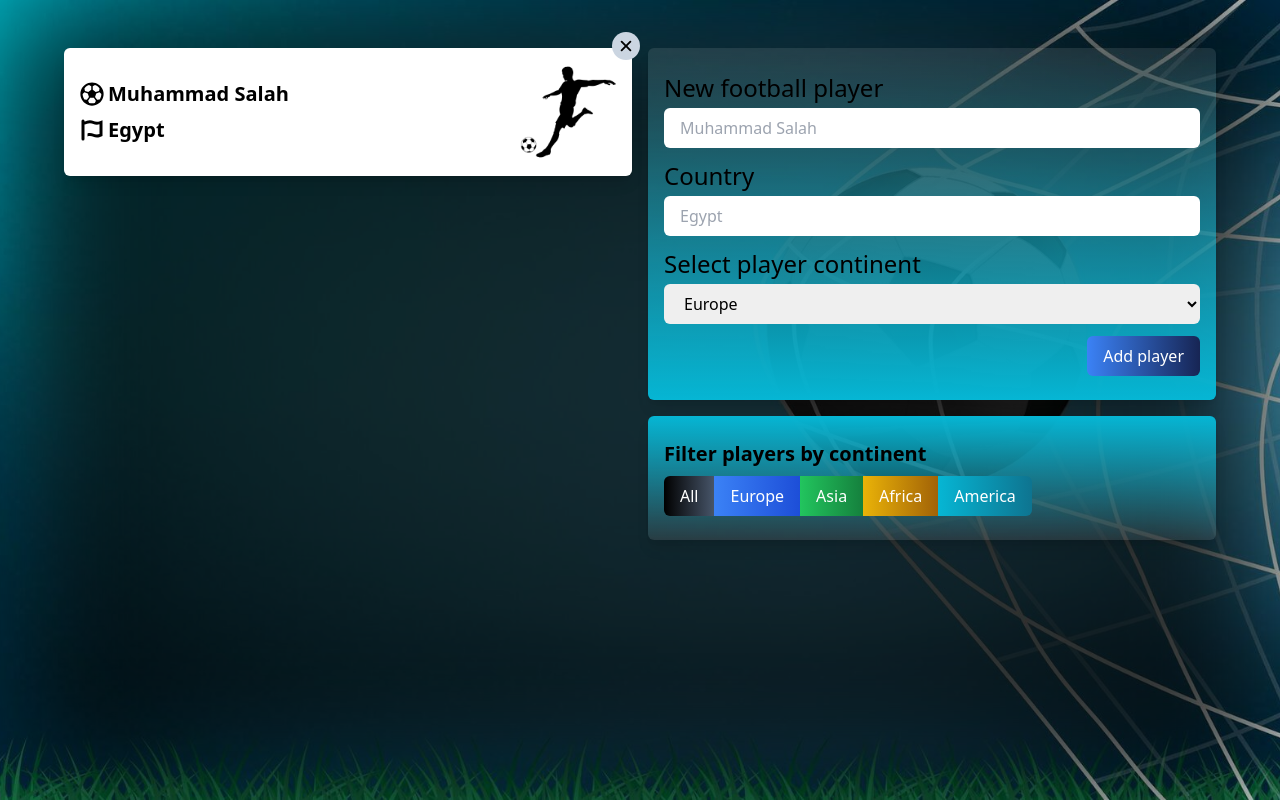
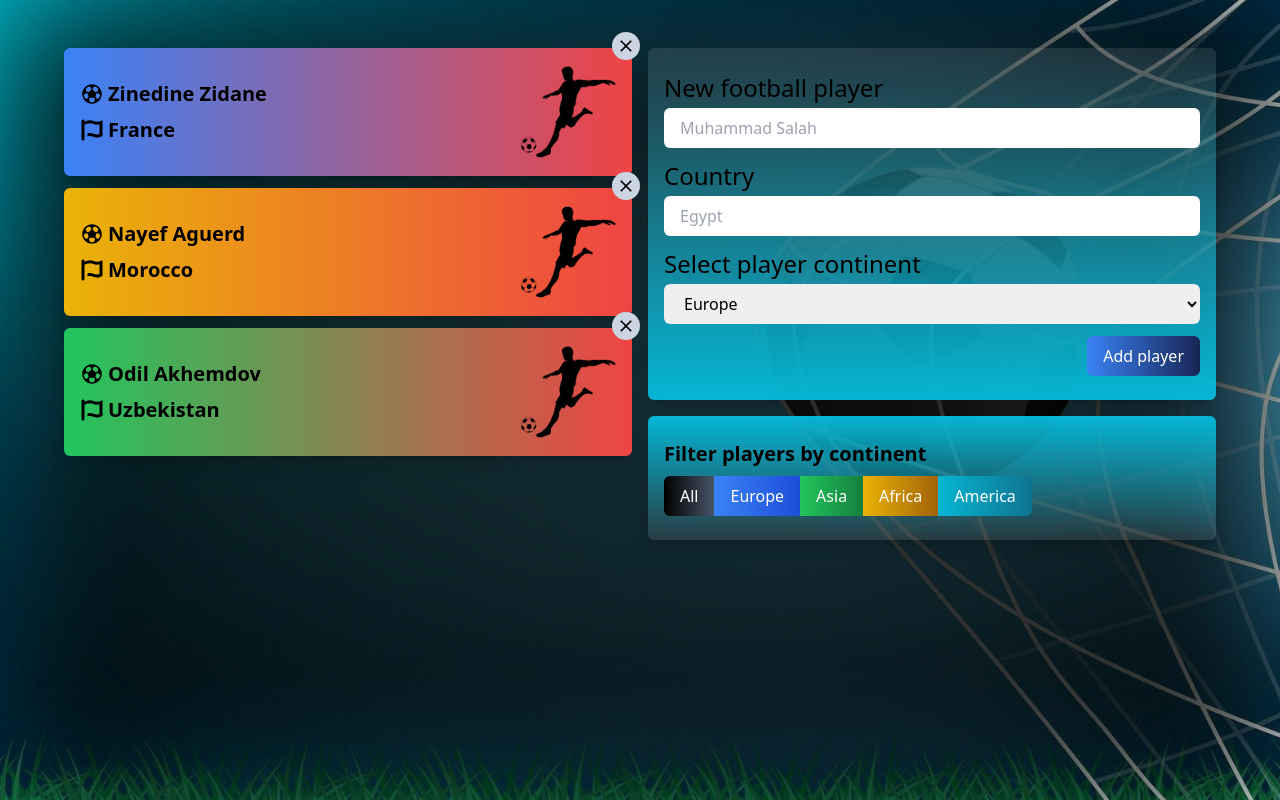
Before and after one commit to ToshpulatovAlimardon/players, a React (Vite) app: page / in a window 1280 px wide. Built offline with nearby package versions, Linux system fonts and the light colour scheme; data requests are answered from the project's data file.

Commit message:
added players list

```diff
--- /dev/null
+++ b/db.json
@@ -0,0 +1,29 @@
+{
+  "players": [
+    {
+      "id": "1",
+      "name": "Zinedine Zidane",
+      "country": "France",
+      "continent": "Europe"
+    },
+    {
+      "id": "2",
+      "name": " Nayef Aguerd",
+      "country": "Morocco",
+      "continent": "Africa"
+    },
+    {
+      "id": "3",
+      "name": "Odil Akhemdov",
+      "country": "Uzbekistan",
+      "continent": "Asia"
+    }
+  ],
+  "filters": [
+    { "id": "all", "label": "All" },
+    { "id": "europe", "label": "Europe" },
+    { "id": "asia", "label": "Asia" },
+    { "id": "africa", "label": "Africa" },
+    { "id": "america", "label": "America" }
+  ]
+}
--- a/package.json
+++ b/package.json
@@ -10,9 +10,12 @@
     "preview": "vite preview"
   },
   "dependencies": {
+    "json-server": "^1.0.0-beta.1",
     "react": "^18.3.1",
     "react-dom": "^18.3.1",
-    "react-icons": "^5.2.1"
+    "react-icons": "^5.2.1",
+    "react-redux": "^9.1.2",
+    "redux": "^5.0.1"
   },
   "devDependencies": {
     "@types/react": "^18.3.3",
--- /dev/null
+++ b/src/actions/index.js
@@ -0,0 +1,18 @@
+export const playersFetching = () => {
+  return {
+    type: "PLAYERS_FETCHING",
+  };
+};
+
+export const playersFetched = (players) => {
+  return {
+    type: "PLAYERS_FETCHED",
+    payload: players,
+  };
+};
+
+export const playersFetchingError = () => {
+  return {
+    type: "PLAYERS_FETCHING_ERROR",
+  };
+};
--- /dev/null
+++ b/src/components/empty.jsx
@@ -0,0 +1,11 @@
+import empty from "../assets/empty.png";
+
+const Empty = () => {
+  return (
+    <div className="flex justify-center items-center w-full h-full">
+      <img src={empty} alt="Empty" className="object-cover" />
+    </div>
+  );
+};
+
+export default Empty;
--- /dev/null
+++ b/src/components/error.jsx
@@ -0,0 +1,11 @@
+import error from "../assets/error.png";
+
+const Error = () => {
+  return (
+    <div className="flex justify-center items-center w-full h-full">
+      <img src={error} alt="Error" className="object-cover" />
+    </div>
+  );
+};
+
+export default Error;
--- /dev/null
+++ b/src/components/players-list-item.jsx
@@ -0,0 +1,53 @@
+import { FaFontAwesomeFlag } from "react-icons/fa";
+import { IoMdClose } from "react-icons/io";
+import { IoFootball } from "react-icons/io5";
+import player from "../assets/player.png";
+
+const PlayersListItem = ({ name, continent, country }) => {
+  let bgClasses;
+
+  switch (continent) {
+    case "Europe":
+      bgClasses = "bg-gradient-to-r from-blue-500 to-red-500";
+      break;
+    case "Asia":
+      bgClasses = "bg-gradient-to-r from-green-500 to-red-500";
+      break;
+    case "Africa":
+      bgClasses = "bg-gradient-to-r from-yellow-500 to-red-500";
+      break;
+    case "America":
+      bgClasses = "bg-gradient-to-r from-cyan-500 to-red-500";
+      break;
+    default:
+      break;
+  }
+
+  return (
+    <div
+      className={`p-4 rounded-md shadow-lg grid grid-cols-2 items-center relative ${bgClasses}`}
+    >
+      <div className="flex flex-col space-y-2">
+        <div className="flex items-center gap-1">
+          <IoFootball className="w-6 h-6" />
+          <p className="font-bold text-xl">{name}</p>
+        </div>
+        <div className="flex items-center gap-1">
+          <FaFontAwesomeFlag className="w-6 h-6" />
+          <p className="font-bold text-xl">{country}</p>
+        </div>
+      </div>
+
+      <img src={player} alt="player" className="h-24 ml-auto" />
+
+      <span
+        className="absolute -right-2 -top-4 bg-slate-300 rounded-full p-1 hover:bg-slate-400 transition-all"
+        role="button"
+      >
+        <IoMdClose className="h-5 w-5" />
+      </span>
+    </div>
+  );
+};
+
+export default PlayersListItem;
--- a/src/components/players-list.jsx
+++ b/src/components/players-list.jsx
@@ -1,34 +1,46 @@
-import { FaRegFutbol } from "react-icons/fa";
-import { FaFontAwesomeFlag } from "react-icons/fa";
-import player from "../assets/player.png";
-import { IoClose } from "react-icons/io5";
+import { useEffect } from "react";
+import { useDispatch, useSelector } from "react-redux";
+import {
+  playersFetched,
+  playersFetching,
+  playersFetchingError,
+} from "../actions";
+import { useHttp } from "../hooks/use-http";
+import Empty from "./empty";
+import Error from "./error";
+import PlayersListItem from "./players-list-item";
+import Spinner from "./spinner";
 
 const PlayersList = () => {
-  return (
-    <div>
-      <div className="bg-white p-4 rounded-md shadow-lg grid grid-cols-2 items-center relative">
-        <div className="flex flex-col space-y-2">
-          <div className="flex items-center gap-1">
-            <FaRegFutbol className="w-6 h-6" />
-            <p className="font-bold text-xl">Muhammad Salah</p>
-          </div>
-          <div className="flex items-center gap-1">
-            <FaFontAwesomeFlag className="w-6 h-6" />
-            <p className="font-bold text-xl">Egypt</p>
-          </div>
-        </div>
+  const { players, playersLoadingStatus } = useSelector((state) => state);
+  const dispatch = useDispatch();
+  const { request } = useHttp();
 
-        <img src={player} alt="player" className="h-24 ml-auto" />
+  useEffect(() => {
+    dispatch(playersFetching());
 
-        <span
-          className="absolute -right-2 -top-4 bg-slate-300 rounded-full p-1 hover:bg-slate-400 transition-all"
-          role="button"
-        >
-          <IoClose className="h-5 w-5"/>
-        </span>
-      </div>
-    </div>
-  );
+    request("http://localhost:8080/players")
+      .then((data) => dispatch(playersFetched(data)))
+      .catch(() => dispatch(playersFetchingError()));
+  }, []);
+
+  if (playersLoadingStatus === "loading") {
+    return <Spinner classNames={"w-8 h-8 block mx-auto text-white"} />;
+  } else if (playersLoadingStatus === "error") {
+    return <Error />;
+  }
+
+  const renderPlayers = () => {
+    if (!players.length) {
+      return <Empty />;
+    }
+
+    return players.map(({ id, ...props }) => (
+      <PlayersListItem key={id} {...props} />
+    ));
+  };
+
+  return <div className="flex flex-col space-y-3">{renderPlayers()}</div>;
 };
 
 export default PlayersList;
--- /dev/null
+++ b/src/components/spinner.jsx
@@ -0,0 +1,7 @@
+import { FiLoader } from "react-icons/fi";
+
+const Spinner = ({ classNames }) => {
+  return <FiLoader className={`animate-spin ${classNames}`} />;
+};
+
+export default Spinner;
--- /dev/null
+++ b/src/hooks/use-http.js
@@ -0,0 +1,41 @@
+import { useCallback, useState } from "react";
+
+export const useHttp = () => {
+  const [process, setProcess] = useState("waiting");
+
+  const request = useCallback(
+    async (
+      url,
+      method = "GET",
+      body = null,
+      headers = { "Content-Type": "application/json" }
+    ) => {
+      setProcess("loading");
+      try {
+        const response = await fetch(url, { method, body, headers });
+
+        if (!response.ok) {
+          throw new Error(`Could not fetch ${url}, status: ${response.status}`);
+        }
+
+        const data = await response.json();
+
+        return data;
+      } catch (e) {
+        throw new Error();
+      }
+    },
+    []
+  );
+
+  const clearError = useCallback(() => {
+    setProcess("loading");
+  }, []);
+
+  return {
+    request,
+    clearError,
+    process,
+    setProcess,
+  };
+};
--- a/src/main.jsx
+++ b/src/main.jsx
@@ -2,9 +2,13 @@ import React from "react";
 import ReactDOM from "react-dom/client";
 import "./styles/index.css";
 import App from "./components/app";
+import { Provider } from "react-redux";
+import store from "./store";
 
 ReactDOM.createRoot(document.getElementById("root")).render(
   <React.StrictMode>
-    <App />
+    <Provider store={store}>
+      <App />
+    </Provider>
   </React.StrictMode>
 );
--- /dev/null
+++ b/src/reducer/index.js
@@ -0,0 +1,30 @@
+const initialState = {
+  players: [],
+  playersLoadingStatus: "success",
+  filters: [],
+};
+
+const reducer = (state = initialState, action) => {
+  switch (action.type) {
+    case "PLAYERS_FETCHING":
+      return {
+        ...state,
+        playersLoadingStatus: "loading",
+      };
+    case "PLAYERS_FETCHED":
+      return {
+        ...state,
+        players: action.payload,
+        playersLoadingStatus: "success",
+      };
+    case 'PLAYERS_FETCHING_ERROR':
+      return {
+        ...state,
+        playersLoadingStatus: 'error',
+      }
+    default:
+      return state;
+  }
+};
+
+export default reducer;
--- /dev/null
+++ b/src/store/index.js
@@ -0,0 +1,9 @@
+import { legacy_createStore } from "redux";
+import reducer from "../reducer";
+
+const store = legacy_createStore(
+  reducer,
+  window.__REDUX_DEVTOOLS_EXTENSION__ && window.__REDUX_DEVTOOLS_EXTENSION__()
+);
+
+export default store;
```
Also changed, not shown: 1 other file (tests, documents, lock files or other folders).
